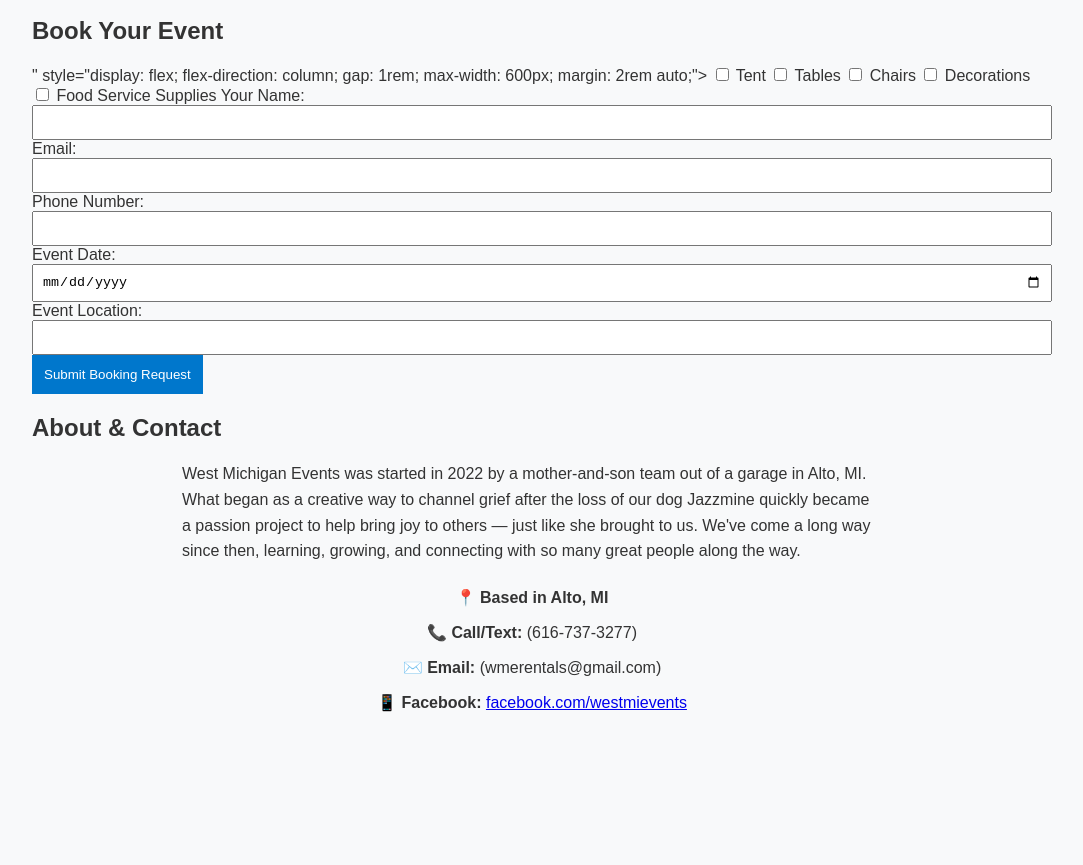
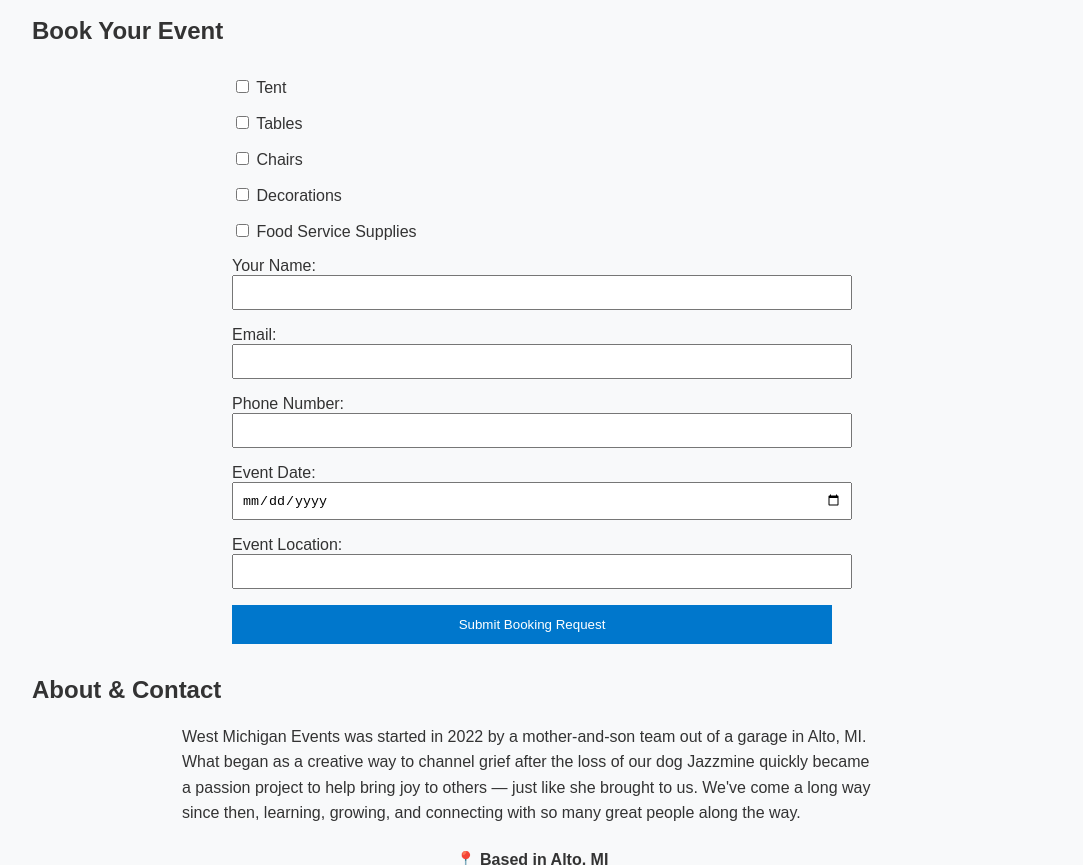
Before and after one commit to bkrueger719/west-michigan-events, a plain HTML site: page index.html in a window 1280 px wide. Shown: the part 2457-3322 px from the top of the page, without its empty margins (108-1191 px from the left). Before the commit the page ends 3217 px from the top, so only its background shows below. Drawn offline with Linux system fonts and the light colour scheme.

Commit message:
Update index.html

```diff
--- a/index.html
+++ b/index.html
@@ -177,9 +177,10 @@
         <img src="https://via.placeholder.com/300x200?text=Wedding+Setup" alt="Wedding Setup" style="max-width: 300px; height: auto; border: 1px solid #ccc;">
       </div>
     </section>
+
     <section id="booking">
       <h2>Book Your Event</h2>
-  <form action="https://formspree.io/f/mgvardek" method="POST">" style="display: flex; flex-direction: column; gap: 1rem; max-width: 600px; margin: 2rem auto;">
+      <form action="https://formspree.io/f/mgvardek" method="POST" style="display: flex; flex-direction: column; gap: 1rem; max-width: 600px; margin: 2rem auto;" onsubmit="handleSubmit(event)">
         <label><input type="checkbox" id="tent" onclick="toggleInput('tentOptions')"> Tent</label>
         <div id="tentOptions" class="item-input" style="display: none; flex-wrap: wrap; gap: 1rem;">
           <label><input type="checkbox" name="tent_10x10"> 10'x10'</label>
@@ -227,4 +228,3 @@
         <p><strong>✉️ Email:</strong> (wmerentals@gmail.com)</p>
         <p><strong>📱 Facebook:</strong> <a href="https://www.facebook.com/westmievents" target="_blank">facebook.com/westmievents</a></p>
       </div>
-</section>
```
Lines whose indentation alone changed are shown as unchanged.
